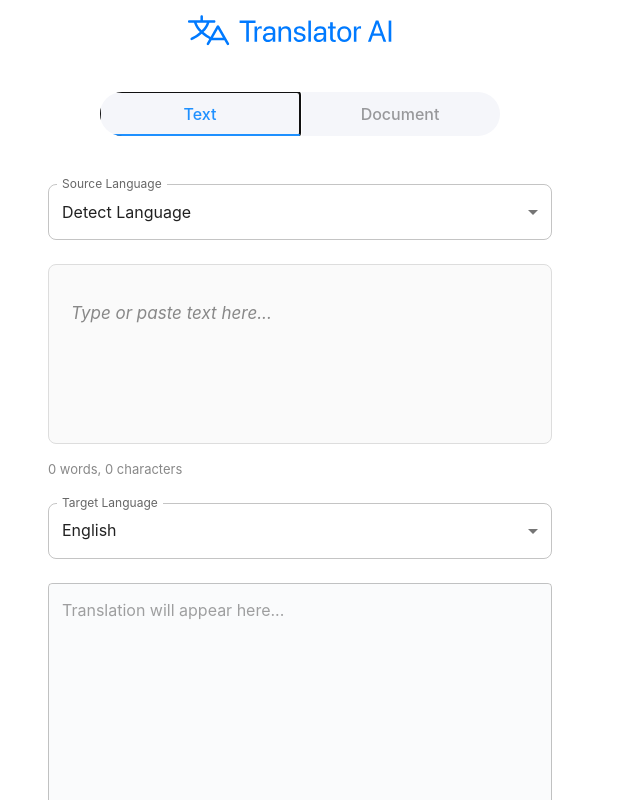
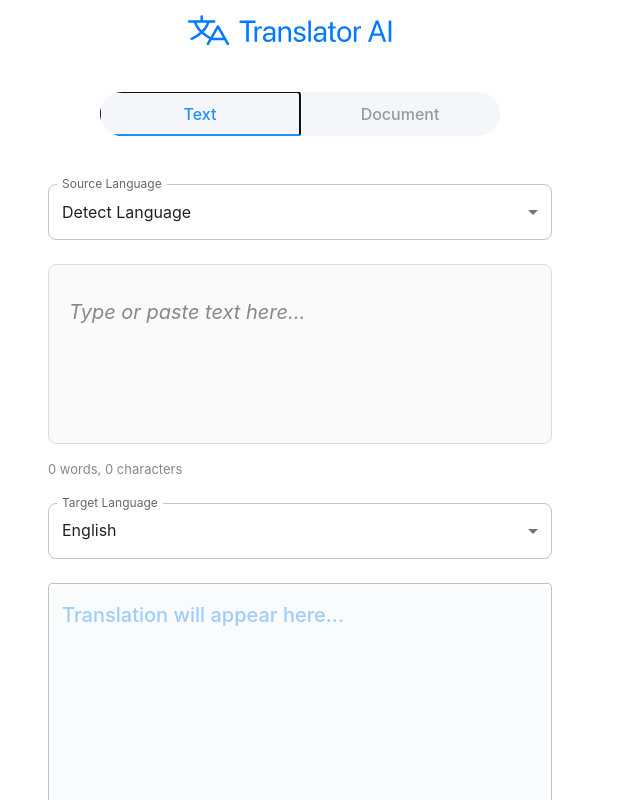
Before and after one commit to yogeshsharma140781/Cursor_first_test, a React (Vite) app in the folder frontend/: page / in a window 1280 px wide. Both pictures are taken after a click on the tab "Text". Shown: the top 800 px of the page, without its empty margins (0-640 px from the left). Built offline with nearby package versions, Linux system fonts and the light colour scheme.

Commit message:
feat: improve faux placeholder behavior, font sizes, and output color for better UX

```diff
--- a/frontend/src/App.tsx
+++ b/frontend/src/App.tsx
@@ -236,23 +236,32 @@
                       bgcolor: '#fafafa',
                       minHeight: 180,
                       boxSizing: 'border-box',
+                      position: 'relative',
                     }}
                   >
+                    {/* Faux placeholder absolutely positioned at the top */}
+                    {(!isFocused && inputText === "") && (
+                      <span
+                        style={{
+                          position: 'absolute',
+                          top: 32,
+                          left: 20,
+                          color: '#888',
+                          fontStyle: 'italic',
+                          fontSize: 20,
+                          pointerEvents: 'none',
+                          zIndex: 2,
+                        }}
+                      >
+                        Type or paste text here...
+                      </span>
+                    )}
                     <textarea
                       ref={inputRef}
-                      value={displayValue}
-                      onFocus={() => {
-                        setIsFocused(true);
-                        if (inputText === "") setInputText("");
-                      }}
+                      value={inputText}
+                      onFocus={() => setIsFocused(true)}
                       onBlur={() => setIsFocused(false)}
-                      onChange={event => {
-                        if (!isFocused && inputText === "") {
-                          setInputText(event.target.value.replace(FAUX_PLACEHOLDER, ""));
-                        } else {
-                          setInputText(event.target.value);
-                        }
-                      }}
+                      onChange={event => setInputText(event.target.value)}
                       style={{
                         width: '100%',
                         minHeight: 100,
@@ -260,11 +269,13 @@
                         outline: 'none',
                         resize: 'none',
                         background: 'transparent',
-                        fontSize: (!isFocused && inputText === "") ? 17 : 18,
+                        fontSize: 20,
                         marginTop: 16,
-                        color: (!isFocused && inputText === "") ? '#888' : '#222',
+                        color: '#222',
                         fontFamily: 'inherit',
-                        fontStyle: (!isFocused && inputText === "") ? 'italic' : 'normal',
+                        fontStyle: 'normal',
+                        zIndex: 3,
+                        position: 'relative',
                       }}
                       autoFocus
                     />
@@ -302,6 +313,12 @@
                     value={outputText}
                     InputProps={{
                       readOnly: true,
+                      style: {
+                        fontSize: 20,
+                        color: '#1e90ff', // blue and readable
+                        fontWeight: 500,
+                        lineHeight: 1.6,
+                      },
                     }}
                     variant="outlined"
                   />
```
